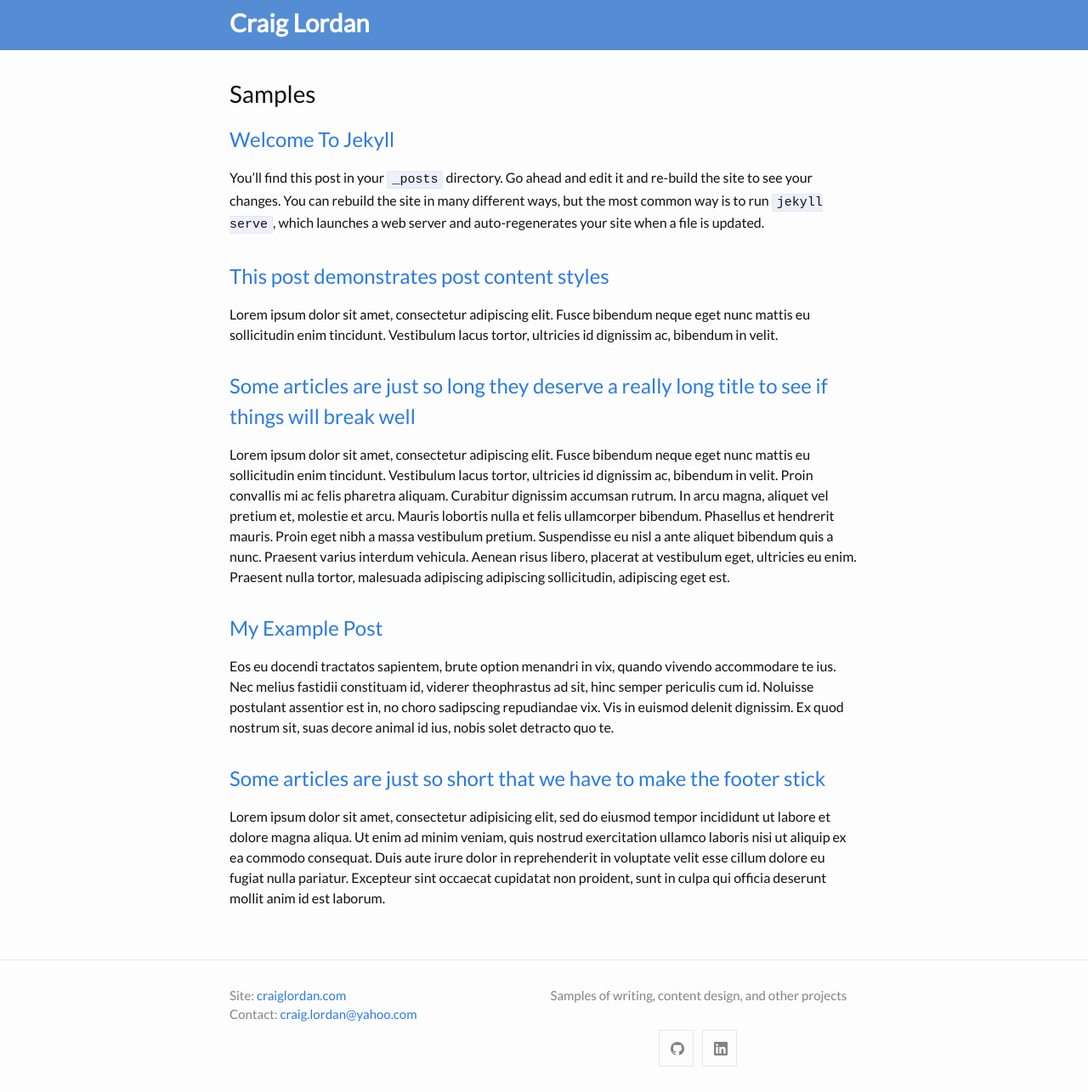
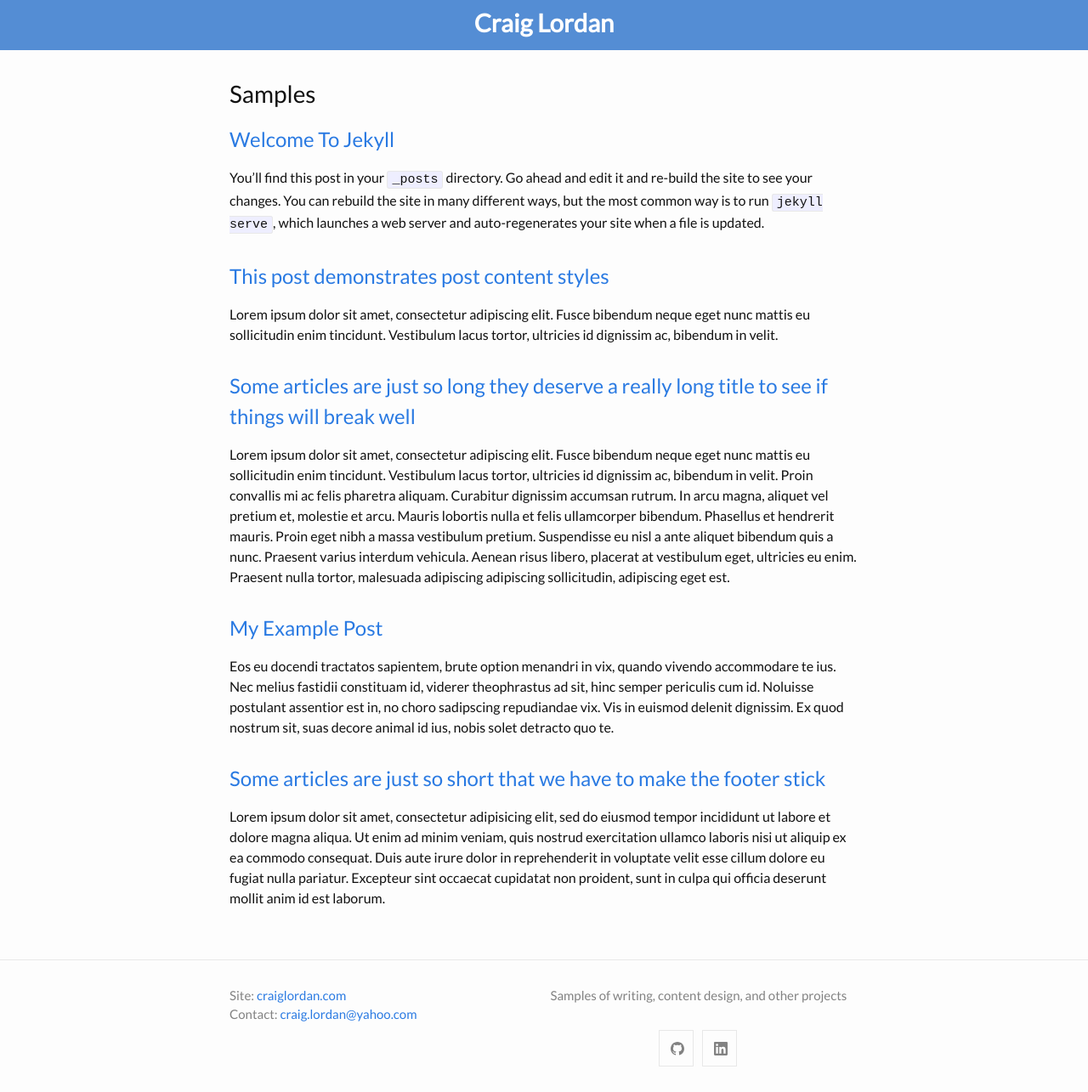
Before and after one commit to craiglordan/craiglordan.github.io, a Jekyll site: the page built from index.md, in a window 1280 px wide. Shown: the whole page at 85% size. Built offline with Jekyll 4.4.1, drawn with Linux system fonts in a browser that asks for light colours.

Commit message:
Update _layout.scss

```diff
--- a/_sass/minima/_layout.scss
+++ b/_sass/minima/_layout.scss
@@ -7,6 +7,7 @@
   //border-bottom: 1px solid $brand-color-light;
   min-height: $spacing-unit * 1.865;
   line-height: $base-line-height * $base-font-size * 2.25;
+  text-align: center;
 
   // Positioning context for the mobile navigation icon
   position: relative;
@@ -14,13 +15,13 @@
 
 .site-title {
   //@include relative-font-size(1.625);
-  font-weight: 700;
+  font-weight: bold;
   font-size: 22pt;
   //letter-spacing: -1px;
   margin-bottom: 0;
   //float: left;
   color: #ffffff;
-  text-align: center;
+
 
   @include media-query($on-palm) {
     padding-right: 45px;
```
